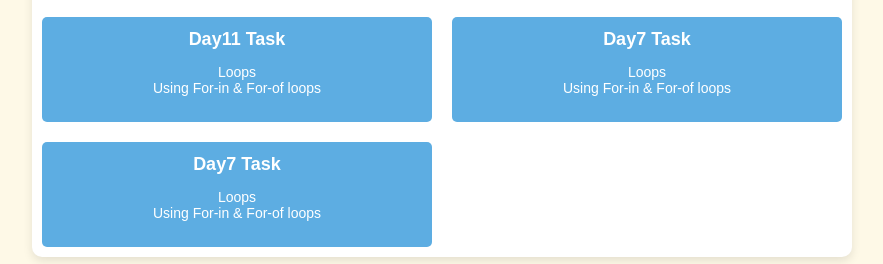
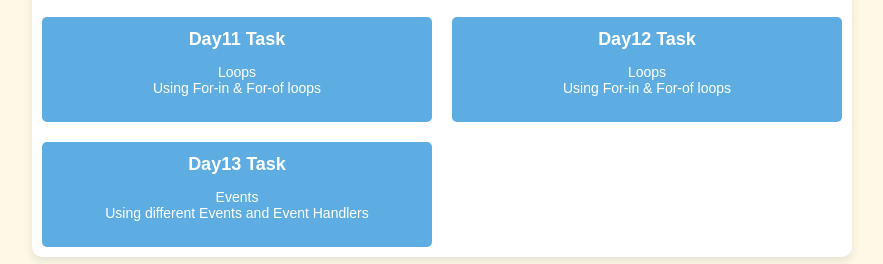
Before and after one commit to palusakalpana/JavaScriptTasks, a plain HTML site: page index.html in a window 1280 px wide. Shown: the part 589-853 px from the top of the page, without its empty margins (198-1081 px from the left). Drawn offline with Linux system fonts and the light colour scheme.

Commit message:
Day13commit

```diff
--- a/index.html
+++ b/index.html
@@ -86,8 +86,8 @@
             <a href="Day7/index.html"><b>Day7 Task</b><br><p>Loops<br>Using For-in & For-of loops</p></a>
             <a href="Day8/index.html"><b>Day8 Task</b><br><p>Functions<br>Using Functions & Conditional Statements</p></a>
             <a href="Day11/index.html"><b>Day11 Task</b><br><p>Loops<br>Using For-in & For-of loops</p></a>
-            <a href="Day12/index.html"><b>Day7 Task</b><br><p>Loops<br>Using For-in & For-of loops</p></a>
-            <a href="Day13/index.html"><b>Day7 Task</b><br><p>Loops<br>Using For-in & For-of loops</p></a>
+            <a href="Day12/index.html"><b>Day12 Task</b><br><p>Loops<br>Using For-in & For-of loops</p></a>
+            <a href="Day13/index.html"><b>Day13 Task</b><br><p>Events<br>Using different Events and Event Handlers</p></a>
 
 
 
```
